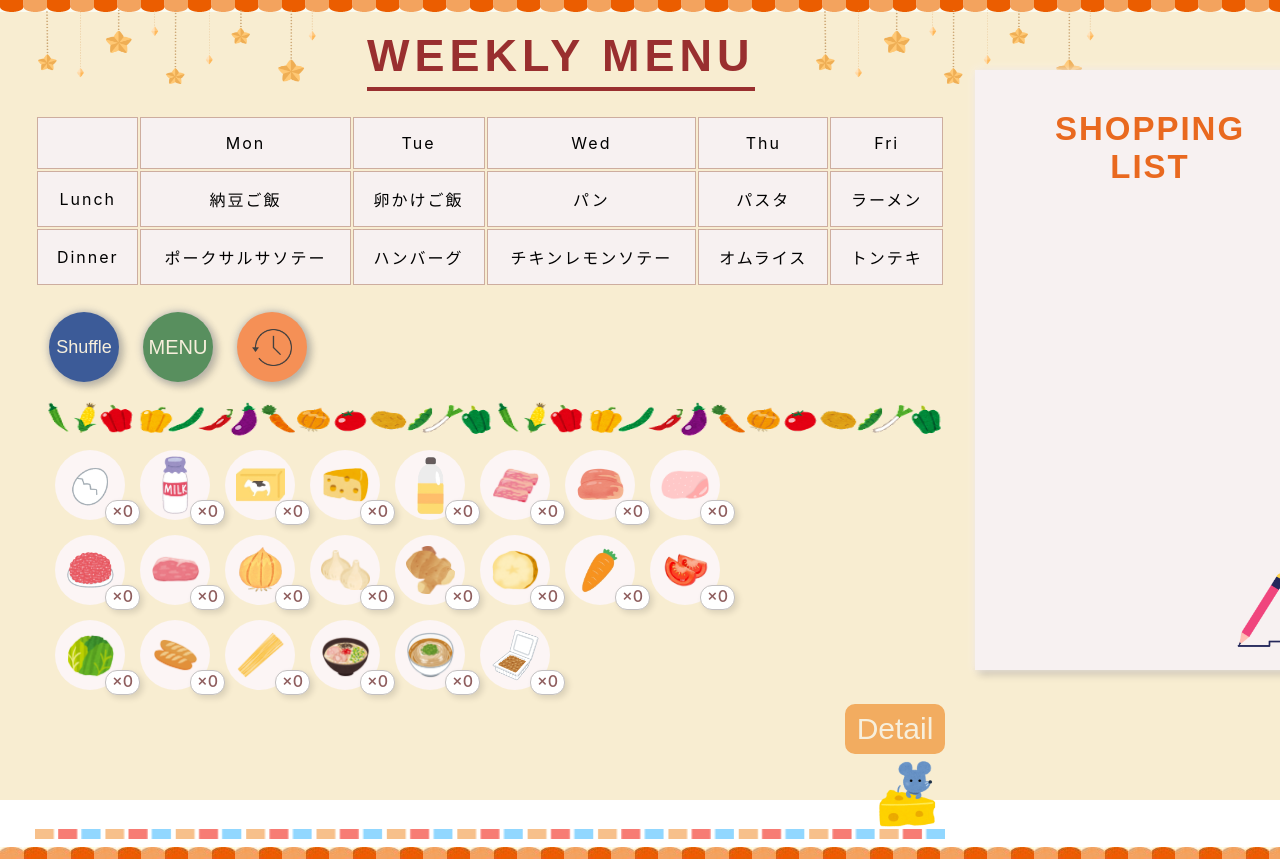
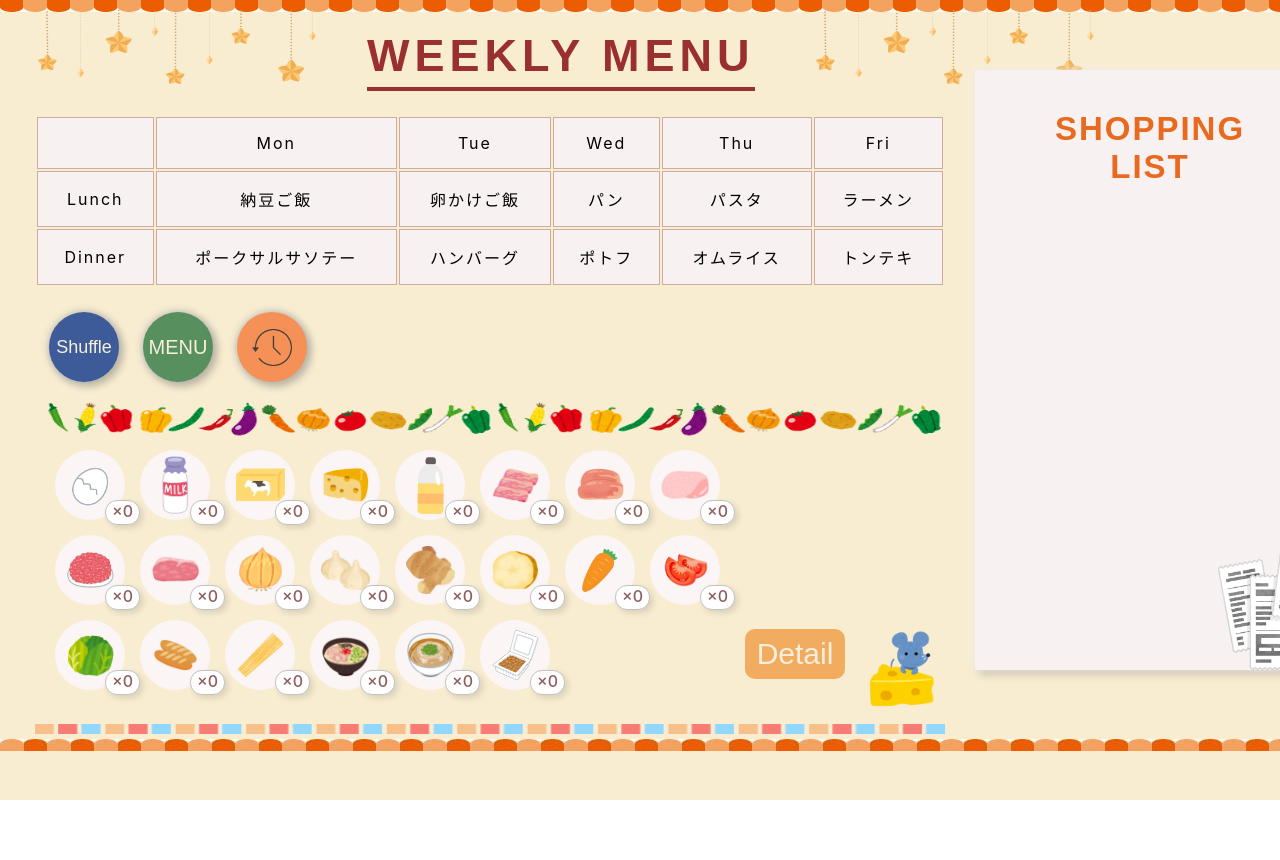
Before and after one commit to tkze0811/weekly-menu-picker, a React (Create React App) app: page / in a window 1280 px wide. Shown: the top 860 px of the page. After the commit the page ends 800 px from the top, so only its background shows below. Built offline with nearby package versions, Linux system fonts and the light colour scheme; a web font is replaced by a local one.

Commit message:
Detailボタンとネズミの位置調整

```diff
--- a/src/components/shoppingList.tsx
+++ b/src/components/shoppingList.tsx
@@ -17,7 +17,7 @@ export const ShoppingList = ({ className, shoppingList }: Props) => {
           </Item>
         ))}
       </List>
-      <StyledPencilImage src="pencil.png" />
+      <StyledPencilImage src="receipt.png" />
     </ShoppingListContainer>
   );
 };
--- a/src/consts/dinnerMenus.ts
+++ b/src/consts/dinnerMenus.ts
@@ -68,7 +68,7 @@ export const DINNER_MENUS: Menu[] = [
     src: "curryrice.png",
   },
   {
-    name: "クリームシチュー",
+    name: "シチュー",
     ingredients: [
       {
         name: "鶏もも肉",
@@ -107,20 +107,7 @@ export const DINNER_MENUS: Menu[] = [
     ],
     src: "karaage.png",
   },
-  {
-    name: "チキンレモンソテー",
-    ingredients: [
-      {
-        name: "鶏もも肉",
-        count: 2,
-      },
-      {
-        name: "バター",
-        count: 2,
-      },
-    ],
-    src: "chicken_sotee.png",
-  },
+
   {
     name: "ポトフ",
     ingredients: [
@@ -168,6 +155,28 @@ export const DINNER_MENUS: Menu[] = [
       },
     ],
     src: "guratan.png",
+  },
+  {
+    name: "生姜焼き",
+    ingredients: [
+      {
+        name: "豚肉",
+        count: 3,
+      },
+      {
+        name: "生姜",
+        count: 1,
+      },
+      {
+        name: "にんにく",
+        count: 1,
+      },
+      {
+        name: "キャベツ",
+        count: 4,
+      },
+    ],
+    src: "syougayaki.png",
   },
   {
     name: "タコライス",
@@ -256,25 +265,17 @@ export const DINNER_MENUS: Menu[] = [
     src: "salsa.png",
   },
   {
-    name: "生姜焼き",
+    name: "チキンレモンソテー",
     ingredients: [
       {
-        name: "豚肉",
-        count: 3,
+        name: "鶏もも肉",
+        count: 2,
       },
       {
-        name: "生姜",
-        count: 1,
-      },
-      {
-        name: "にんにく",
-        count: 1,
-      },
-      {
-        name: "キャベツ",
-        count: 4,
+        name: "バター",
+        count: 2,
       },
     ],
-    src: "syougayaki.png",
+    src: "chicken_sotee.png",
   },
 ];
--- a/src/screens/WeeklyMenuScreen.tsx
+++ b/src/screens/WeeklyMenuScreen.tsx
@@ -47,12 +47,18 @@ export const WeeklyMenuScreen = () => {
               <StyledHistoryImage src="history.png" />
             </HistoryButton>
           </ButtonContainer>
+
           <StyledLineImage src="line_vegetable.png" />
           <StyledFoodList />
-          <DetailButton>Detail</DetailButton>
-          <StyledImage src="nezumi.png" />
-          <StyledEndLineImage src="popline.png" />
+
+          <DetailWrapper>
+            <DetailButton>Detail</DetailButton>
+            <StyledImage src="nezumi.png" />
+          </DetailWrapper>
+
+          <StyledPopLineImage src="popline.png" />
         </MenuContainer>
+
         <ShoppingListWrapper>
           <StyledShoppingList shoppingList={shoppingList} />
           <StyledBalloonImage src="" />
@@ -76,6 +82,7 @@ const MainContainer = styled.div`
 const MenuContainer = styled.div`
   display: flex;
   flex-direction: column;
+  position: relative;
 `;
 const Header = styled.header`
   letter-spacing: 5px;
@@ -179,9 +186,14 @@ const StyledFoodList = styled(FoodList)`
   padding-right: 40px;
   padding-left: 20px;
 `;
+const DetailWrapper = styled.div`
+  position: absolute;
+  display: flex;
+  gap: 20px;
+  bottom: 15px;
+  right: 0px;
+`;
 const DetailButton = styled.button`
-  top: 60px;
-  right: 60px;
   background-color: #f2ac60;
   border-radius: 10px;
   width: 100px;
@@ -200,15 +212,14 @@ const DetailButton = styled.button`
   }
 `;
 const StyledImage = styled.img`
-  height: 70px;
-  width: 70px;
-  display: flex;
-  margin: 0 0 0 auto;
-  margin-top: 5px;
+  height: 80px;
+  width: 80px;
+  margin-bottom: 15px;
 `;
-const StyledEndLineImage = styled.img`
+const StyledPopLineImage = styled.img`
   height: 10px;
-  margin-bottom: 8px;
+  margin-top: 20px;
+  margin-bottom: 5px;
 `;
 const ShoppingListWrapper = styled.div`
   display: block;
```
Also changed, not shown: public/receipt.png (added).
